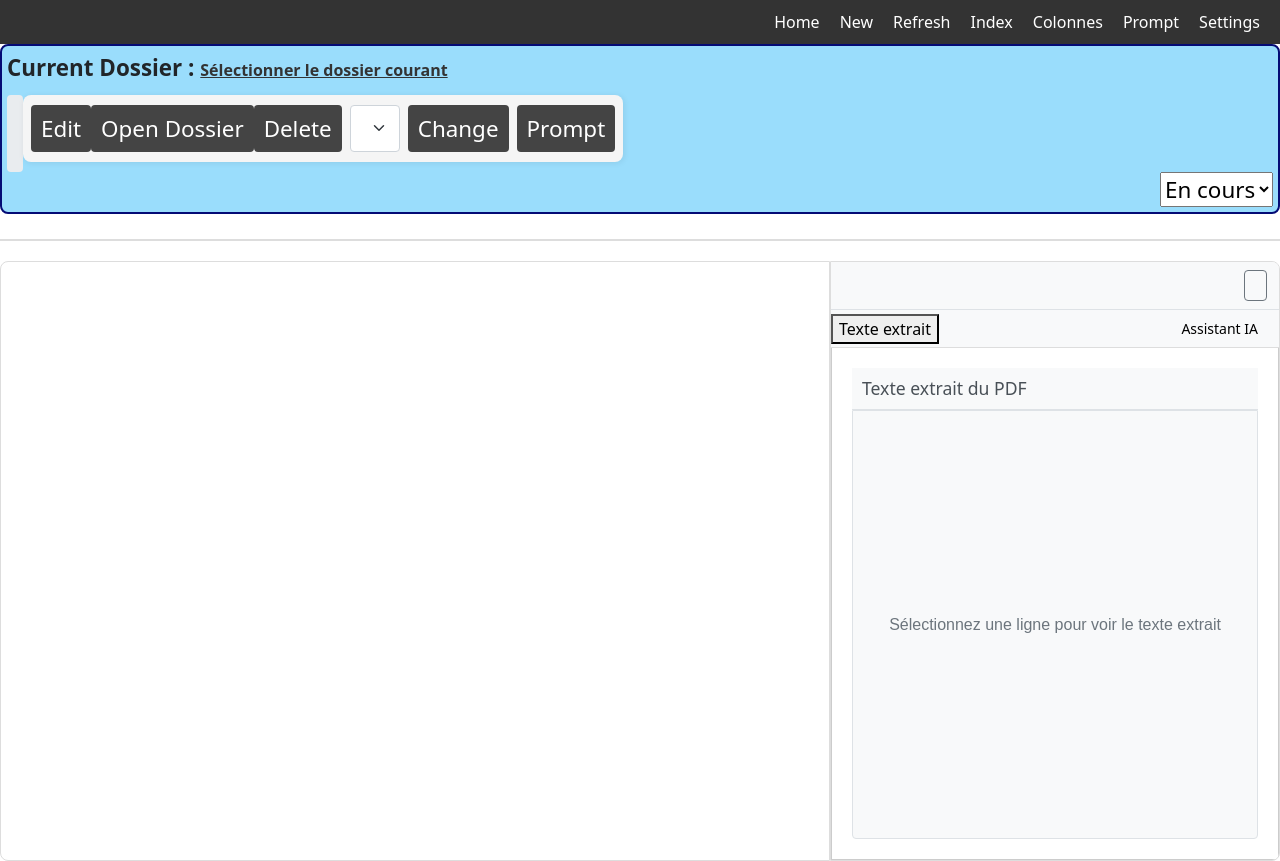
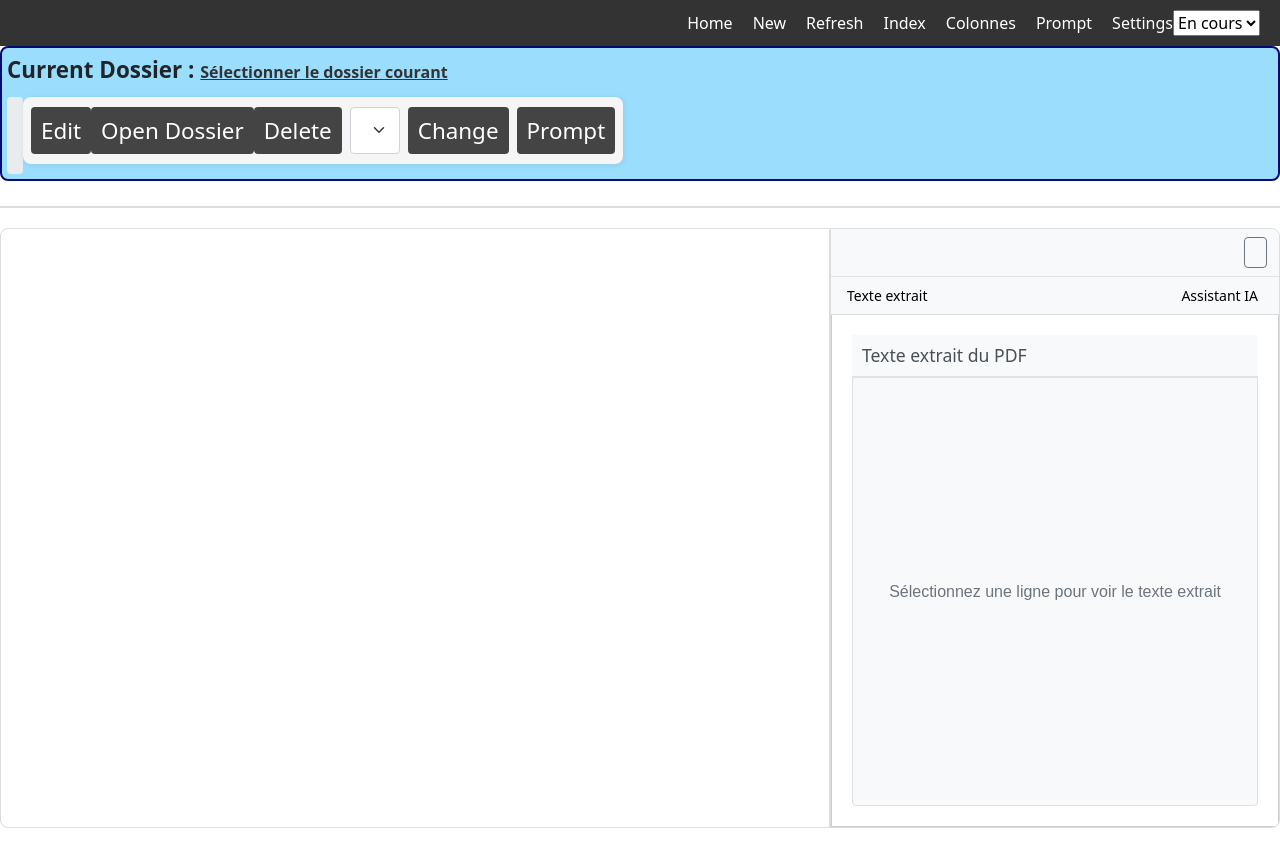
Before and after one commit to SauretCyril/OJ-RAG, a Flask app: page / in a window 1280 px wide. After the commit the page ends 828 px from the top, so only its background shows below. Run offline with Flask 3, Linux system fonts and the light colour scheme; data that the repository does not hold is empty; parts of the project's set-up code (start-up, migrations or seed data) failed here and were passed over.

Commit message:
feat: Update tab switching functionality and add filter dropdown in settings bar

```diff
--- a/static/css/styles.css
+++ b/static/css/styles.css
@@ -708,7 +708,7 @@ textarea {
 
 .settings-col {
   flex: 1 1 0;
-  min-width: 200px;
+
   font-size: 1.4em;
   font-weight: bold;
 }
--- a/static/js/cy_Panel.js
+++ b/static/js/cy_Panel.js
@@ -52,6 +52,7 @@ function getAnnonce_value_byfile(file, key) {
 // Fonction pour changer d'onglet (mise à jour pour inclure chatbot)
 function switchTab(tabId) {
     // Désactiver tous les onglets
+
     document.querySelectorAll('.tab-button').forEach(btn => {
         btn.classList.remove('active');
     });
@@ -60,8 +61,13 @@ function switchTab(tabId) {
     });
 
     // Activer l'onglet sélectionné
-    document.querySelector(`[onclick="switchTab('${tabId}')"]`).classList.add('active');
+
+
+    //document.querySelector(`[onclick="switchTab('${tabId}')"]`).classList.add('active');
+    btnswitchTab = document.getElementById(`tab-button-${tabId}`);
+    if (btnswitchTab) {
         document.getElementById(tabId).classList.add('active');
+        document.getElementById(`tab-button-${tabId}`).classList.add('active');
         currentrow = getState('currentSelectedRow');
         // Charger le contenu selon l'onglet
         if (currentrow) {
@@ -69,6 +75,7 @@ function switchTab(tabId) {
                 loadTextExtract(currentrow.id);
             } else if (tabId === 'chatbot') {
                 initializeChatbot(currentrow.id);
+            }
         }
     }
 }
@@ -191,38 +198,25 @@ function showTextError(errorMessage) {
     `;
 }
 
-// Fonction pour changer d'onglet (simplifiée pour un seul onglet)
-function switchTab(tabId) {
-    // Désactiver tous les onglets
-    document.querySelectorAll('.tab-button').forEach(btn => {
-        btn.classList.remove('active');
-    });
-    document.querySelectorAll('.tab-content').forEach(content => {
-        content.classList.remove('active');
-    });
 
-    // Activer l'onglet sélectionné
-    document.querySelector(`[onclick="switchTab('${tabId}')"]`).classList.add('active');
-    document.getElementById(tabId).classList.add('active');
-    currentrow = getState('currentSelectedRow');
-    // Charger le contenu selon l'onglet (seulement texte-extrait)
-    if (currentrow && tabId === 'texte-extrait') {
-        loadTextExtract(currentrow.id);
-    }
-}
 
 //<div id="action-bar"
 // Fonction pour gérer la sélection d'une ligne (mise à jour)
 function selectRow(row) {
     try {
+
         document.querySelectorAll('#table-body tr').forEach(tr => {
             tr.classList.remove('selected');
         });
+
         row.classList.add('selected');
-        setState('currentSelectedRow', row, () => {
+
+        setState('currentSelectedRow', row);
+
         showActionBar();
+
         updatePromptButtonVisibility();
-        alert('dbg1');
+
         const activeTab = document.querySelector('.tab-content.active');
         if (activeTab) {
             if (activeTab.id === 'texte-extrait') {
@@ -233,7 +227,6 @@ function selectRow(row) {
         }
         populateDirectorySelect();
 
-        });
     } catch (error) {
         console.error('Erreur lors de la sélection de la ligne:', error);
     }
@@ -978,6 +971,7 @@ function populateDirectorySelect() {
 // Affiche ou cache le bouton selon le type de la ligne sélectionnée
 function updatePromptButtonVisibility() {
     const annonce = get_currentAnnonce();
+    console.log('dbg-555a : Annonce sélectionnée:', annonce);
     if (!annonce) {
         console.warn('Aucune annonce sélectionnée pour mettre à jour le bouton Prompt.');
         return false;
--- a/templates/index.html
+++ b/templates/index.html
@@ -28,6 +28,12 @@
 
         </ul>
       </nav>
+      <div style="float: right">
+          <select id="Excluded" title="Filtrer les dossiers">
+            <option value="En cours">En cours</option>
+            <option value="Done">Done</option>
+          </select>
+      </div>
     </header>
     <div id="settings-bar-container">
       <div id="settings-section" class="settings-col">
@@ -58,12 +64,7 @@
         </div>
 
 
-        <div style="float: right">
-          <select id="Excluded" title="Filtrer les dossiers">
-            <option value="En cours">En cours</option>
-            <option value="Done">Done</option>
-          </select>
-        </div>
+
       </div>
 
     </div>
@@ -103,11 +104,11 @@
 
         <div class="tabs-header">
 
-          <button class="tab-button.active" onclick="switchTab('texte-extrait')">
+          <button id="tab-button-texte-extrait" class="tab-button" onclick="switchTab('texte-extrait')">
             <i class="fas fa-file-alt"></i> Texte extrait
           </button>
           <!-- Ajoutez ce bouton d'onglet -->
-          <button class="tab-button" onclick="switchTab('chatbot') ">
+          <button id="tab-button-chatbot" class="tab-button" onclick="switchTab('chatbot')">
             <i class="fas fa-robot"></i> Assistant IA
           </button>
         </div>
```
Lines whose indentation alone changed are shown as unchanged.
